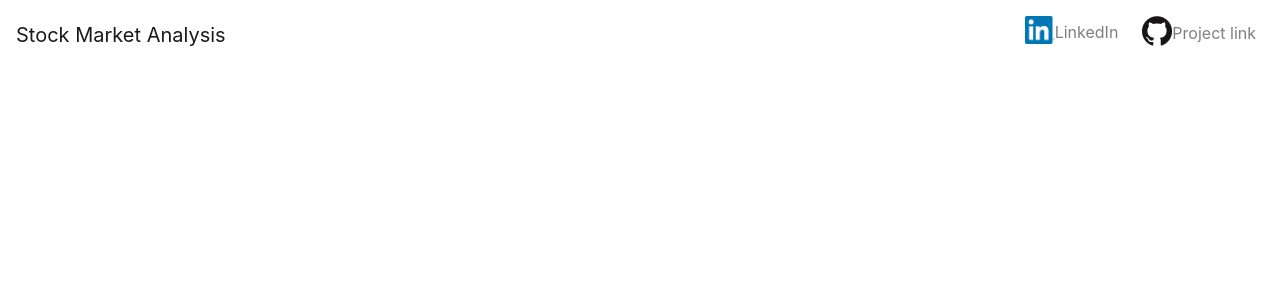
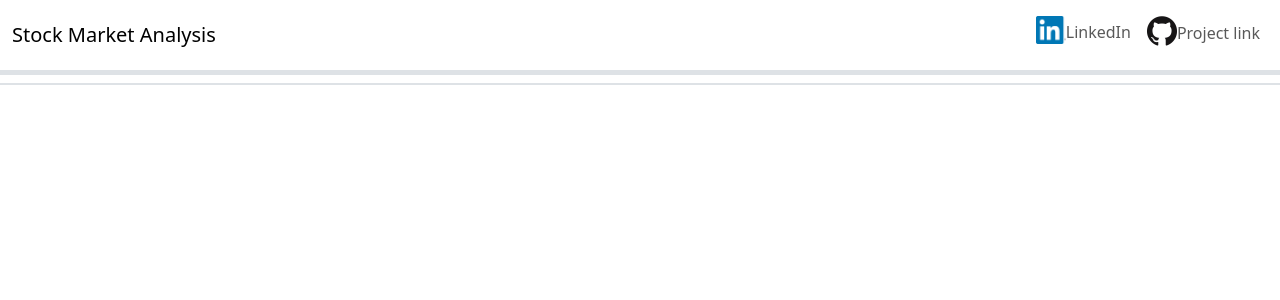
Before and after one commit to JuanitaSmith/webapp_stockmarket, a Flask app: template stockmarketapp/templates/index.html in a window 1280 px wide. Shown: the top 300 px of the page. Run offline with Flask 3, Linux system fonts and the light colour scheme; the template is opened without the code that fills it: most values are stand-ins (such as "Sample title", 1, 10 or a date in 2020); some libraries are stand-ins or nearby versions.

Commit message:
webapp layout improvements

```diff
--- a/stockmarket.py
+++ b/stockmarket.py
@@ -1,4 +1,4 @@
 from stockmarketapp import app
 
 # to run the app locally, uncomment below statement
-app.run(host='0.0.0.0', port=3001, debug=True)
+app.run(host='0.0.0.0', port=3000, debug=True)
--- a/stockmarketapp/templates/index.html
+++ b/stockmarketapp/templates/index.html
@@ -1,18 +1,33 @@
 <!DOCTYPE html>
 
-<html>
+<html lang="en">
 
 <head>
+    <meta charset="utf-8">
+    <meta name="viewport" content="width=device-width, initial-scale=1, shrink-to-fit=yes">
+    <title>GY Stock Market Analysis</title>
 
-<title>My Data Dashboard</title>
-
-<meta name="viewport" content="width=device-width, initial-scale=1">
 
     <!--import script files needed from plotly and bootstrap-->
-<link rel="stylesheet" href="https://maxcdn.bootstrapcdn.com/bootstrap/4.0.0/css/bootstrap.min.css" integrity="sha384-Gn5384xqQ1aoWXA+058RXPxPg6fy4IWvTNh0E263XmFcJlSAwiGgFAW/dAiS6JXm" crossorigin="anonymous">
-<script src="https://code.jquery.com/jquery-3.3.1.min.js" integrity="sha384-tsQFqpEReu7ZLhBV2VZlAu7zcOV+rXbYlF2cqB8txI/8aZajjp4Bqd+V6D5IgvKT" crossorigin="anonymous"></script>
-<script src="https://cdnjs.cloudflare.com/ajax/libs/popper.js/1.12.9/umd/popper.min.js" integrity="sha384-ApNbgh9B+Y1QKtv3Rn7W3mgPxhU9K/ScQsAP7hUibX39j7fakFPskvXusvfa0b4Q" crossorigin="anonymous"></script>
-<script src="https://maxcdn.bootstrapcdn.com/bootstrap/4.0.0/js/bootstrap.min.js" integrity="sha384-JZR6Spejh4U02d8jOt6vLEHfe/JQGiRRSQQxSfFWpi1MquVdAyjUar5+76PVCmYl" crossorigin="anonymous"></script>
+
+    {#    New#}
+    {# Include Bootstrap’s CSS and JS#}
+    <link href="https://cdn.jsdelivr.net/npm/bootstrap@5.3.3/dist/css/bootstrap.min.css" rel="stylesheet"
+          integrity="sha384-QWTKZyjpPEjISv5WaRU9OFeRpok6YctnYmDr5pNlyT2bRjXh0JMhjY6hW+ALEwIH" crossorigin="anonymous">
+    <script src="https://cdn.jsdelivr.net/npm/bootstrap@5.3.3/dist/js/bootstrap.bundle.min.js"
+            integrity="sha384-YvpcrYf0tY3lHB60NNkmXc5s9fDVZLESaAA55NDzOxhy9GkcIdslK1eN7N6jIeHz"
+            crossorigin="anonymous"></script>
+    {#        <script defer src="https://cdn.jsdelivr.net/npm/@popperjs/core@2.11.8/dist/umd/popper.min.js" integrity="sha384-I7E8VVD/ismYTF4hNIPjVp/Zjvgyol6VFvRkX/vR+Vc4jQkC+hVqc2pM8ODewa9r" crossorigin="anonymous"></script>#}
+    {#        <script defer src="https://cdn.jsdelivr.net/npm/bootstrap@5.3.3/dist/js/bootstrap.min.js"#}
+    {#                integrity="sha384-0pUGZvbkm6XF6gxjEnlmuGrJXVbNuzT9qBBavbLwCsOGabYfZo0T0to5eqruptLy"#}
+    {#                crossorigin="anonymous"></script>#}
+
+    {#Old#}
+    {#    <link rel="stylesheet" href="https://maxcdn.bootstrapcdn.com/bootstrap/4.0.0/css/bootstrap.min.css" integrity="sha384-Gn5384xqQ1aoWXA+058RXPxPg6fy4IWvTNh0E263XmFcJlSAwiGgFAW/dAiS6JXm" crossorigin="anonymous">#}
+    {#    <script src="https://code.jquery.com/jquery-3.3.1.min.js" integrity="sha384-tsQFqpEReu7ZLhBV2VZlAu7zcOV+rXbYlF2cqB8txI/8aZajjp4Bqd+V6D5IgvKT" crossorigin="anonymous"></script>#}
+    {#<script src="https://cdnjs.cloudflare.com/ajax/libs/popper.js/1.12.9/umd/popper.min.js" integrity="sha384-ApNbgh9B+Y1QKtv3Rn7W3mgPxhU9K/ScQsAP7hUibX39j7fakFPskvXusvfa0b4Q" crossorigin="anonymous"></script>#}
+    {#<script src="https://maxcdn.bootstrapcdn.com/bootstrap/4.0.0/js/bootstrap.min.js" integrity="sha384-JZR6Spejh4U02d8jOt6vLEHfe/JQGiRRSQQxSfFWpi1MquVdAyjUar5+76PVCmYl" crossorigin="anonymous"></script>#}
+
     <script src="https://cdn.plot.ly/plotly-latest.min.js"></script>
 
 </head>
@@ -20,31 +35,40 @@
 <body>
 
 <!--navigation bar-->
-<nav class="navbar navbar-expand-lg navbar-light bg-white topbar mb-4 static-top shadow sticky-top">
-   <a class="navbar-brand" href="#">Stock Market Analysis</a>
+<nav class="navbar navbar-expand-lg bg-white border-bottom">
+{#<nav class="navbar navbar-expand-lg bg-body-tertiary ms-2 bg-light border-bottom">    #}
+    <div class="container-fluid">
+        <a class="navbar-brand h1 mb-0" href="#">Stock Market Analysis</a>
 
-  <button class="navbar-toggler" type="button" data-toggle="collapse"
-  data-target="#navbarTogglerDemo02"
-  aria-controls="navbarTogglerDemo02" aria-expanded="false"
+        <button class="navbar-toggler"
+                type="button"
+                data-bs-toggle="collapse"
+                data-bs-target="#navbarNav"
+                aria-controls="navbarNav"
+                aria-expanded="false"
                 aria-label="Toggle navigation">
             <span class="navbar-toggler-icon"></span>
         </button>
 
-  <div class="collapse navbar-collapse" id="navbarTogglerDemo02">
+        <div class="collapse navbar-collapse" id="navbarNav">
 
-    <div class="navbar-nav ml-auto mt-2 mt-lg-0">
+            <div class="navbar-nav ms-auto mb-2 mb-lg-0">
 
                 <a class="nav-link" href="https://www.linkedin.com/in/juanita-smith">
-        <img src="/static/img/linkedinlogo.png" alt="linkedin" width="30" height="24" class="img-fluid mb-2 ml-2 d-inline-block align-text-middel">LinkedIn
+                    <img src="/static/img/linkedinlogo.png" alt="linkedin" width="30" height="24"
+                         class="img-fluid mb-2 ml-2 d-inline-block align-text-middel">LinkedIn
                 </a>
 
-      <a class="nav-link" href="https://github.com/JuanitaSmith/myfirstwebapp">
-        <img src="/static/img/githublogo.png" alt="github" width="30" height="24" class="img-fluid mb-2 ml-2 d-inline-block align-text-middel">Project link
+                <a class="nav-link" href="https://github.com/JuanitaSmith/webapp_stockmarket">
+                    <img src="/static/img/githublogo.png" alt="github" width="30" height="24"
+                         class="img-fluid mb-2 ml-2 d-inline-block align-text-middel">Project link
                 </a>
 
             </div>
         </div>
+    </div>
 </nav>
+
 
 {#<div class="card w-50 ml-2 mt-3 mb-4">#}
 {#  <div id="{{ids[0]}}"></div>#}
@@ -64,48 +88,134 @@
 
 
 <!-- Content Wrapper -->
-<div id="content-wrapper" class="d-flex flex-column">
 
-{#    <div class="container-fluid">#}
-    <div id="charts" class="container-fluid mt-3 text-center">
+{#<div id="charts" class="container mt-3 text-center">#}
 
-{#        <div class="card-group">#}
+{#<div class="container-fluid border mb-2 mx-2">#}
+{##}
+{#    <div class="row h-100">#}
+{##}
+{#        <div class="col-lg-8">#}
+{#            <div id="{{ ids[0] }}"></div>#}
+{#        </div>#}
+{##}
+{#        <div class="col-lg-4">#}
+{##}
+{#            <div class="row h-50">#}
+{#                <div class="col">#}
+{#                    <div id="{{ ids[1] }}"></div>#}
+{#                </div>#}
+{#            </div>#}
+{##}
+{#            <div class="row h-50">#}
+{#                <div class="col">#}
+{#                    <div id="{{ ids[2] }}"></div>#}
+{#                </div>#}
+{#            </div>#}
+{##}
+{#        </div>#}
+{#    </div>#}
+{#</div>#}
 
-        <div class="col-12">
 
-            <div class="row" style="display:flex">
+<div class="chart-container-fluid border">
 
-                    <div class="col-sm-6">
-{#                        <div class="card">#}
-                            <div id="{{ids[0]}}"></div>
-{#                        </div>#}
+    <div class="row h-100">
+
+        <div class="col-8 col-xs-8">
+            <div id="{{ ids[0] }}"></div>
         </div>
 
-                    <div class="col-sm-6">
+        <div class="col-4 col-xs-4">
 
-                        <div class="row">
-                            <div class="col-6 col-sm-6">
-{#                                <div class="card">#}
-{#                                    <div class="card card-body flex-fill">#}
-                                        <div id="{{ids[1]}}"></div>
-{#                                    </div>#}
-{#                                </div>#}
-                            </div>
+            <div class="row h-50">
+{#                <div class="col">#}
+                    <div id="{{ ids[1] }}"></div>
+{#                </div>#}
             </div>
 
-                        <div class="row">
-                            <div class="col-6 col-sm-6">
-{#                                <div class="card">#}
-                                    <div id="{{ids[2]}}"></div>
-{#                                </div>#}
-                            </div>
+            <div class="row h-50">
+{#                <div class="col">#}
+                    <div id="{{ ids[2] }}"></div>
+{#                </div>#}
             </div>
 
         </div>
     </div>
 </div>
+
+<div class="chart-container-fluid border">
+
+    <div class="row h-100">
+
+        <div class="col-8 col-md-8">
+            <div id="{{ ids[4] }}"></div>
+        </div>
+
+        <div class="col-4 col-md-4">
+
+            <div class="row h-50">
+{#                <div class="col">#}
+                    <div id="{{ ids[5] }}"></div>
+{#                </div>#}
+            </div>
+
+            <div class="row h-50">
+{#                <div class="col">#}
+                    <div id="{{ ids[6] }}"></div>
+{#                </div>#}
+            </div>
+
         </div>
     </div>
+</div>
+
+
+<div class="chart-container-fluid border mt-2">
+
+    <div class="row w-80">
+
+        <div class="col">
+            <div id="{{ ids[3] }}" class="w-80"></div>
+        </div>
+
+    </div>
+</div>
+
+
+
+
+
+
+{#<div class="w-25 p-3" style="background-color: #eee;">Width 25%</div>#}
+{#<div class="w-50 p-3" style="background-color: #eee;">Width 50%</div>#}
+{#<div class="w-75 p-3" style="background-color: #eee;">Width 75%</div>#}
+{#<div class="w-100 p-3" style="background-color: #eee;">Width 100%</div>#}
+{#<div class="w-auto p-3" style="background-color: #eee;">Width auto</div>#}
+
+{#<div style="height: 100px; background-color: rgba(255,0,0,0.1);">#}
+{#    <div class="h-25 d-inline-block" style="width: 120px; background-color: rgba(0,0,255,.1)">Height 25%</div>#}
+{#    <div class="h-50 d-inline-block" style="width: 120px; background-color: rgba(0,0,255,.1)">Height 50%</div>#}
+{#    <div class="h-75 d-inline-block" style="width: 120px; background-color: rgba(0,0,255,.1)">Height 75%</div>#}
+{#    <div class="h-100 d-inline-block" style="width: 120px; background-color: rgba(0,0,255,.1)">Height 100%</div>#}
+{#    <div class="h-auto d-inline-block" style="width: 120px; background-color: rgba(0,0,255,.1)">Height auto</div>#}
+{#</div>#}
+
+{#<div style="height: 100px; background-color: rgba(255,0,0,0.1);">#}
+{#    <div class="w-25 h-100 d-inline-block" style="background-color: rgba(0,0,255,.1)">1 sdkfskfjskdfjssfdsfsfsfsfsfsfsf</div>#}
+{#    <div class="w-70 h-50  d-inline-block" style="background-color: rgba(0,0,255,.1)">2 sdfksjkfjsakfjsfsfsfsfsfd</div>#}
+{#    <div class="w-70 h-50  d-inline-block" style="background-color: rgba(0,0,255,.1)">3 alskdfjskfjsfsfsfsfsfsf</div>#}
+{#</div>#}
+
+
+{#<div class="position-relative">#}
+{#  <div class="position-absolute top-0 start-0">test1</div>#}
+{#  <div class="position-absolute top-0 end-0">test2</div>#}
+{#  <div class="position-absolute top-50 start-50">test3</div>#}
+{#  <div class="position-absolute bottom-50 end-50">test4</div>#}
+{#  <div class="position-absolute bottom-0 start-0">test5</div>#}
+{#  <div class="position-absolute bottom-0 end-0">test6</div>#}
+{#</div>#}
 
 
 {#                        </div>#}
@@ -167,21 +277,19 @@
 {#</div>#}
 
 
+</body>
 
 <!--footer section-->
+<footer>
+
     <div id="footer" class="container"></div>
-
-</body>
-
-
-<footer>
 
     <script type="text/javascript">
         // plots the figure with id
         // id much match the div id above in the html
         var figures = {{figuresJSON | safe}};
         var ids = {{ids | safe}};
-        for(var i in figures) {
+        for (var i in figures) {
             Plotly.plot(ids[i],
                 figures[i].data,
                 figures[i].layout || {});
```
Also changed, not shown: data/marketstack_clean.csv (+5 -5 lines), wrangling_scripts/wrangle_data.py (+117 -20 lines), README.md, data/marketstack_raw.csv, 2 other files. Lines whose indentation alone changed are shown as unchanged.
